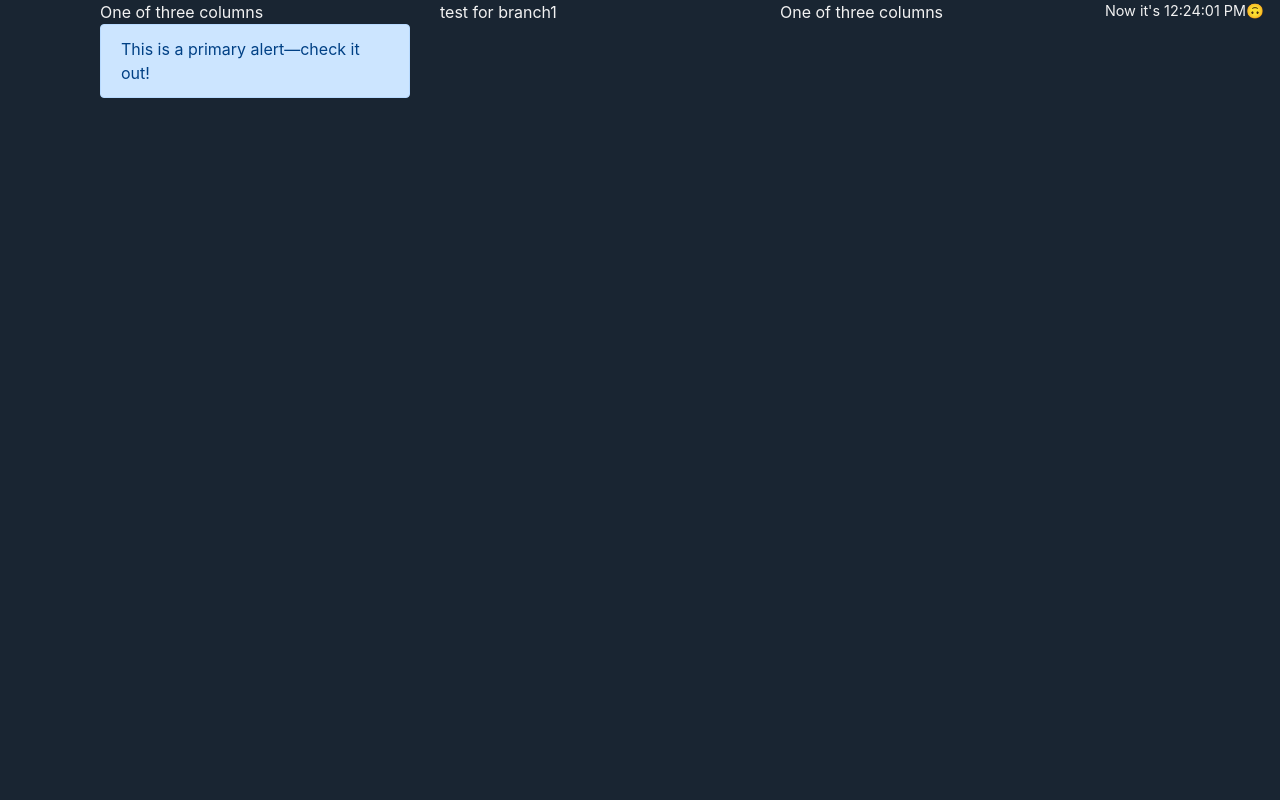
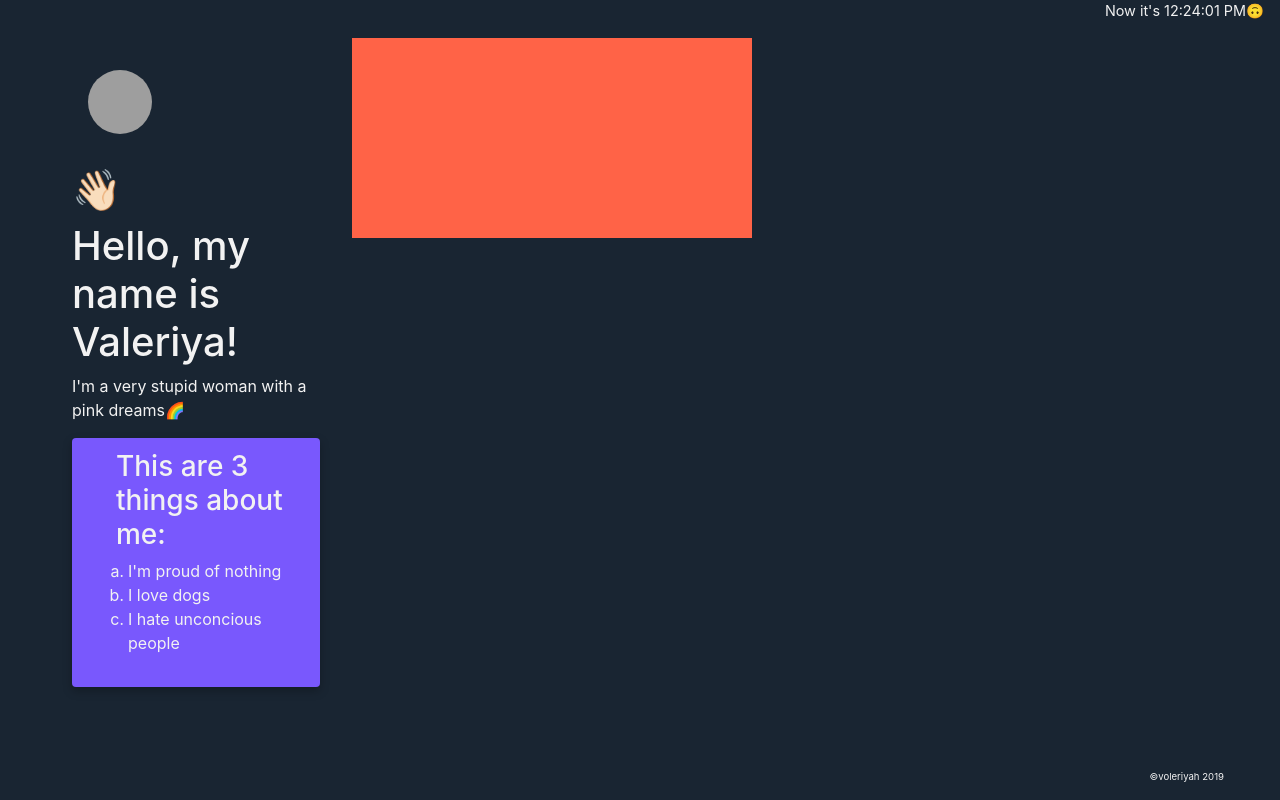
Before and after one commit to vo1eriyah/reacttest, a React app: page / in a window 1280 px wide. Built offline with nearby package versions, Linux system fonts and the light colour scheme; grey boxes are pictures that could not be loaded.

Commit message:
trying flexes

```diff
--- a/src/components/App.js
+++ b/src/components/App.js
@@ -2,12 +2,22 @@ import React from 'react';
 import Selfinfo from './Self-info';
 import Footer from './Footer';
 import Avatar from './Avatar';
+import Post from './Post';
+import { Grid, Row, Col } from 'react-flexbox-grid';
 
 function App(props) {
   return (
-    <div >
-      <Avatar />
-      <Selfinfo /*name="Valeriya"*//>
+    <div class="container" >
+        <Row>
+            <Col md={3}>
+              <Avatar />
+              <Selfinfo /*name="Valeriya"*//>
+            </Col>
+            <Col md={4}>
+              <Post/>
+            </Col>
+        </Row>
+
       <Footer />
     </div>
   );
--- a/src/components/Main.css
+++ b/src/components/Main.css
@@ -11,6 +11,25 @@ body {
     font-family: -apple-system, BlinkMacSystemFont, 'Segoe UI', Roboto, Oxygen, Ubuntu, Cantarell, 'Open Sans', 'Helvetica Neue', sans-serif;
 }
 
+.container {
+    display: -webkit-box;
+    display: -moz-box;
+    display: -ms-flexbox;
+    display: -webkit-flex;
+    display: flex;
+    -webkit-flex-flow: row wrap;
+    justify-content: flex-end;
+    max-width: rem-calc(1200);
+    align-items: center;
+}
+
+.post-container {
+
+    background-color: tomato;
+    width: 400px;
+    height: 200px;
+}
+
 .Date{
     float: right;
     font-size: 0.9rem;
@@ -19,7 +38,9 @@ body {
 
 .My-info{
     margin: 0px 16px 16px 16px;
-    float: left;
+    display: flex;
+    flex-wrap: wrap;
+    flex-basis: 50%;
 }
 
 .My-card {
@@ -38,19 +59,13 @@ body {
     list-style-type: lower-latin;
 }
 
-.Photo {
-    display: block;
-    float: left;
-    border-radius: 100px;
-    width: 100vw;
-    align-items: center;
-    align-content: center;
-}
 .Avatar {
     width: 4rem;
     height: 4rem;
-
-
+    display: flex;
+    border-radius: 3rem;
+    margin: 2rem;
+    border:  #F2F2F2 2px;
 }
 
 footer {
@@ -59,3 +74,7 @@ footer {
     bottom: 0;
     margin-left: 16px;
 }
+
+@media only screen and (min-width: 48rem) {
+    .aside { flex: 1 auto; }
+}
--- /dev/null
+++ b/src/components/Post.js
@@ -0,0 +1,9 @@
+import React from 'react'
+
+function Post (){
+    return(
+        <div class="post-container"></div>
+    );
+}
+
+export default Post
--- a/src/index.js
+++ b/src/index.js
@@ -9,7 +9,8 @@ import CurrentDate from './components/CurrentDate'
 import './components/Main.css'
 import Bootstraptest from './components/Bootstraptest'
 
-ReactDOM.render(<Bootstraptest />, document.getElementById('root'));
+/*ReactDOM.render(<Bootstraptest />, document.getElementById('root'));*/
+ReactDOM.render(<App />, document.getElementById('root'));
 ReactDOM.render(<CurrentDate />, document.getElementById("datetime"));
 
 serviceWorker.unregister();
```
